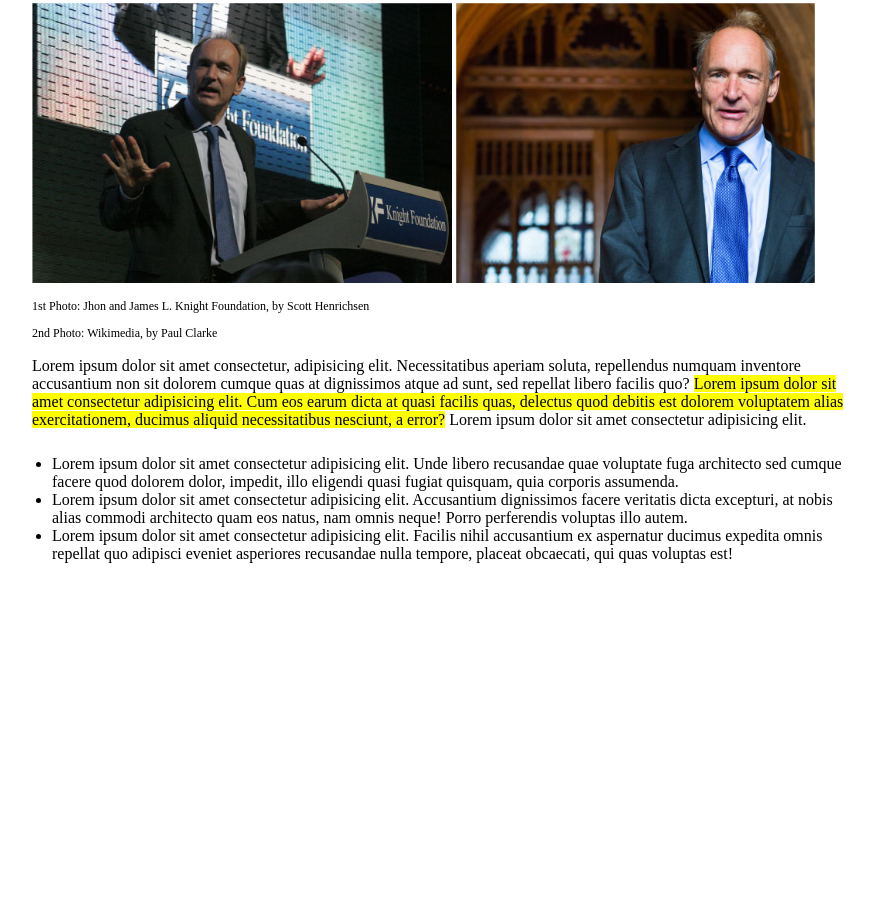
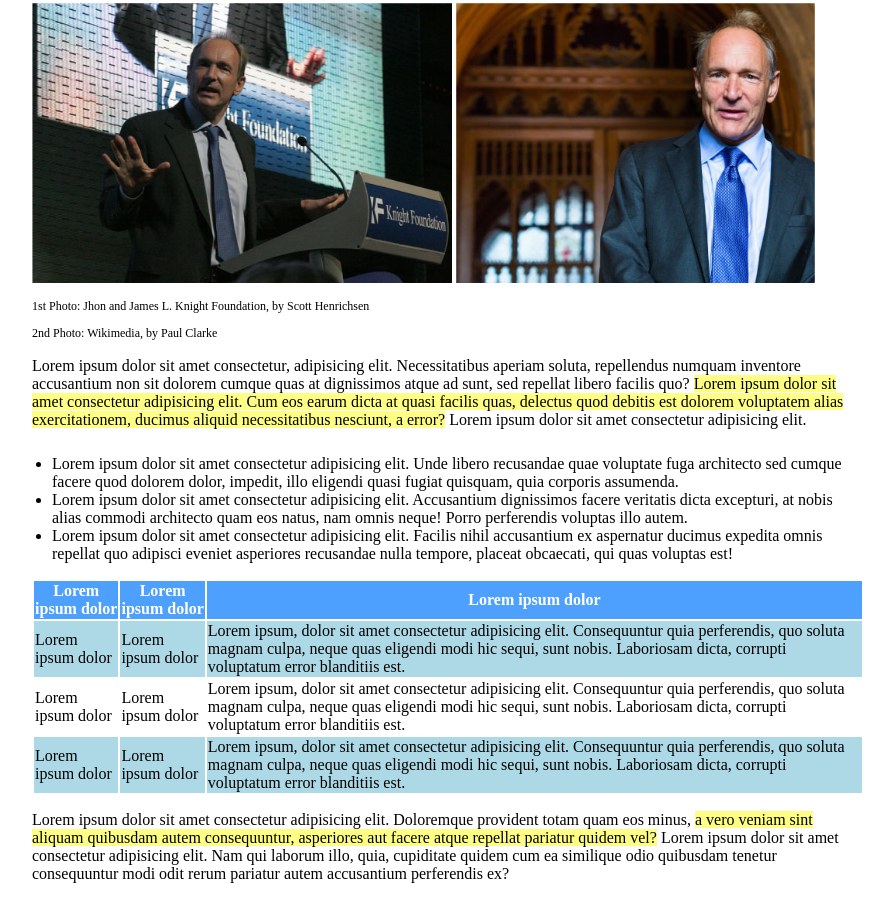
Before and after one commit to Michelangelo1999/html-css-booleaner, a plain HTML site: page index.html in a window 1280 px wide. Shown: the part 229-1128 px from the top of the page, without its empty margins (192-1085 px from the left). Before the commit the page ends 808 px from the top, so only its background shows below. Drawn offline with Linux system fonts and the light colour scheme.

Commit message:
end task (without bonus)

```diff
--- a/index.html
+++ b/index.html
@@ -42,7 +42,7 @@
         <section>
             <p>
                 Lorem ipsum dolor sit amet consectetur, adipisicing elit. Necessitatibus aperiam soluta, repellendus numquam inventore accusantium non sit dolorem cumque quas at dignissimos atque ad sunt, sed repellat libero facilis quo?
-                <span id="underline">Lorem ipsum dolor sit amet consectetur adipisicing elit. Cum eos earum dicta at quasi facilis quas, delectus quod debitis est dolorem voluptatem alias exercitationem, ducimus aliquid necessitatibus nesciunt, a error?</span>
+                <span class="underline">Lorem ipsum dolor sit amet consectetur adipisicing elit. Cum eos earum dicta at quasi facilis quas, delectus quod debitis est dolorem voluptatem alias exercitationem, ducimus aliquid necessitatibus nesciunt, a error?</span>
                 Lorem ipsum dolor sit amet consectetur adipisicing elit.
             </p>
 
@@ -53,6 +53,48 @@
             </ul>
         </section>
         <!--end main script-->
+
+        <!--sezione tabella-->
+        <section>
+        <table>
+            <thead id="t-head">
+                <tr>
+                    <th>Lorem ipsum dolor</th>
+                    <th>Lorem ipsum dolor</th>
+                    <th>Lorem ipsum dolor</th>
+                </tr>
+            </thead>
+
+            <tbody>
+                <tr class="row-1-3">
+                    <td>Lorem ipsum dolor</td>
+                    <td>Lorem ipsum dolor</td>
+                    <td>Lorem ipsum, dolor sit amet consectetur adipisicing elit. Consequuntur quia perferendis, quo soluta magnam culpa, neque quas eligendi modi hic sequi, sunt nobis. Laboriosam dicta, corrupti voluptatum error blanditiis est.</td>
+                </tr>
+                <tr>
+                    <td>Lorem ipsum dolor</td>
+                    <td>Lorem ipsum dolor</td>
+                    <td>Lorem ipsum, dolor sit amet consectetur adipisicing elit. Consequuntur quia perferendis, quo soluta magnam culpa, neque quas eligendi modi hic sequi, sunt nobis. Laboriosam dicta, corrupti voluptatum error blanditiis est.</td>
+                </tr>
+                <tr class="row-1-3">
+                    <td>Lorem ipsum dolor</td>
+                    <td>Lorem ipsum dolor</td>
+                    <td>Lorem ipsum, dolor sit amet consectetur adipisicing elit. Consequuntur quia perferendis, quo soluta magnam culpa, neque quas eligendi modi hic sequi, sunt nobis. Laboriosam dicta, corrupti voluptatum error blanditiis est.</td>
+                </tr>
+            </tbody>
+        </table>
+        </section>
+        <!--fine tabella-->
+
+        <!--didascalia finale-->
+        <section>
+            <p>
+                Lorem ipsum dolor sit amet consectetur adipisicing elit. Doloremque provident totam quam eos minus, <span class="underline">a vero veniam sint aliquam quibusdam autem consequuntur, asperiores aut facere atque repellat pariatur quidem vel?</span>
+                Lorem ipsum dolor sit amet consectetur adipisicing elit. Nam qui laborum illo, quia, cupiditate quidem cum ea similique odio quibusdam tenetur consequuntur modi odit rerum pariatur autem accusantium perferendis ex?
+            </p>
+        </section>
+        <!--fine didascalia finale-->
+
     </main>
     <!--fine corpo-->
 </body>
--- a/style.css
+++ b/style.css
@@ -15,6 +15,10 @@ body{
 .data-imagesCaption{
     font-size: 12px;
 }
+
+.underline{
+    background-color: #fffe84;
+}
 /*fine area comune*/
 
 /*header style*/
@@ -24,15 +28,15 @@ body{
 
 #logo-container{
     width: 100%;
-    background-color: rgb(54, 161, 243);
+    background-color: #4ea0ff;
 }
 
 #nome-giornale{
-    color: aqua;
+    color: #8ddef6;
 }
 
 #author{
-    color: rgb(158, 152, 152)
+    color: #adadaf;
 }
 
 
@@ -46,15 +50,18 @@ body{
 /*end gestione immagini*/
 
 /*gestione main script*/
-#underline{
-    background-color: yellow;
-}
-
 ul{
     padding: 10px 0 0 20px;
 }
 /*end main script*/
 
 /*gestione tabella*/
+#t-head{
+    background-color: #4ea0ff;
+    color: white;
+}
 
+.row-1-3{
+    background-color: #add8e6;
+}
 /*end gestione tabella*/
```
